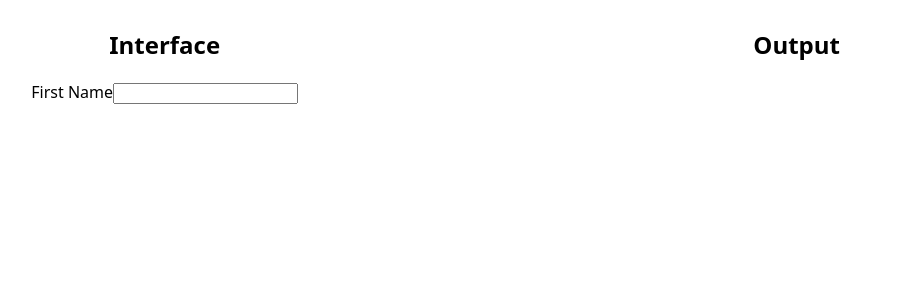
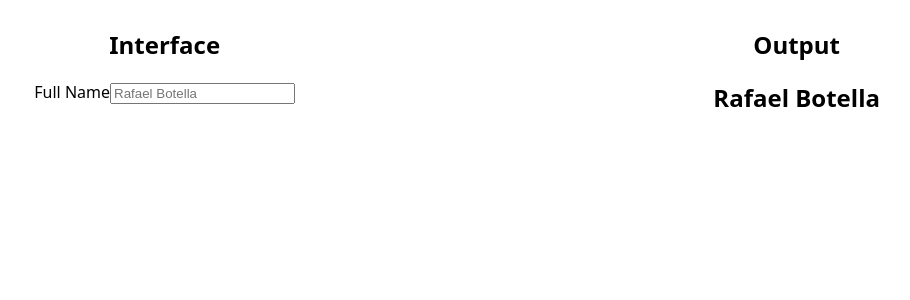
Before and after one commit to rafabo7/top-cv-application, a React (Vite) app: page / in a window 1280 px wide. Shown: the top 300 px of the page, without its empty margins (54-964 px from the left). Built offline with nearby package versions, Linux system fonts and the light colour scheme.

Commit message:
Set the data structure for the app. Apply it to the states. Create InputField component Update function with new states.

```diff
--- a/src/App.jsx
+++ b/src/App.jsx
@@ -2,22 +2,24 @@ import { useState } from 'react'
 
 import { Interface } from './components/Interface'
 import { Output } from './components/Output'
+import exampleData from './ExampleData'
 
 import './App.css'
 
 function App() {
-  const [personalInfo, setPersonalInfo] = useState("")
+  const [personalInfo, setPersonalInfo] = useState(exampleData.personalInfo)
 
-  function showContent (e) {
-    const info = e.target.value
-    setPersonalInfo(info)
+  function handlePersonalInfoChange (e) {
+    const { key } = e.target.dataset
+    const value = e.target.value
+    setPersonalInfo({ ...personalInfo, [key]: value })
 
   }
 
 
   return (
     <>
-    <Interface onSave={showContent} />
+    <Interface onChange={handlePersonalInfoChange} personalInfo={personalInfo} />
     <Output personalInfo={personalInfo} />
 
     </>
--- a/src/ExampleData.js
+++ b/src/ExampleData.js
@@ -1,7 +1,6 @@
 const exampleData = {
     personalInfo: {
-        firstName: "Rafael",
-        lastName: "Botella",
+        fullName: "Rafael Botella",
         email: "oneBot@gmail.com",
         phoneNumber: "+34 555 555 555",
         city: "Alicante"
--- /dev/null
+++ b/src/components/InputField.jsx
@@ -0,0 +1,17 @@
+
+
+export function InputField ({ labelText, id, type, onChange, "data-key": dataKey, placeHolder}) {
+
+    return (
+        <>
+        <label htmlFor={id}
+        >{labelText}
+        </label>
+        <input type={type}
+        id={id}
+        onChange={onChange}
+        data-key={dataKey}
+        placeholder={placeHolder} />
+        </>
+    )
+}
--- a/src/components/Interface.jsx
+++ b/src/components/Interface.jsx
@@ -1,18 +1,18 @@
+import { InputField } from "./InputField"
 
-
-export function Interface ({ onSave }) {
+export function Interface ({ onChange, personalInfo }) {
+    const { fullName } = personalInfo
 
     return (
         <section className="interface">
             <h2>Interface</h2>
-            <section className="form">
-                <label htmlFor="firstName">First Name</label>
-                <input
-                type="text"
-                name="firstName"
-                id="firstName"
-                onChange={onSave} />
-            </section>
+            <InputField
+            type="text"
+            id="fullName"
+            labelText="Full Name"
+            data-key="fullName"
+            placeHolder={fullName}
+            onChange={onChange} />
 
         </section>
     )
--- a/src/components/Output.jsx
+++ b/src/components/Output.jsx
@@ -1,13 +1,14 @@
 
 
 export function Output ({ personalInfo }) {
+    const { fullName } = personalInfo
 
 
     return (
         <section className="output">
             <h2>Output</h2>
             <main>
-                <p>{personalInfo}</p>
+                <h2>{fullName}</h2>
 
             </main>
 
```
